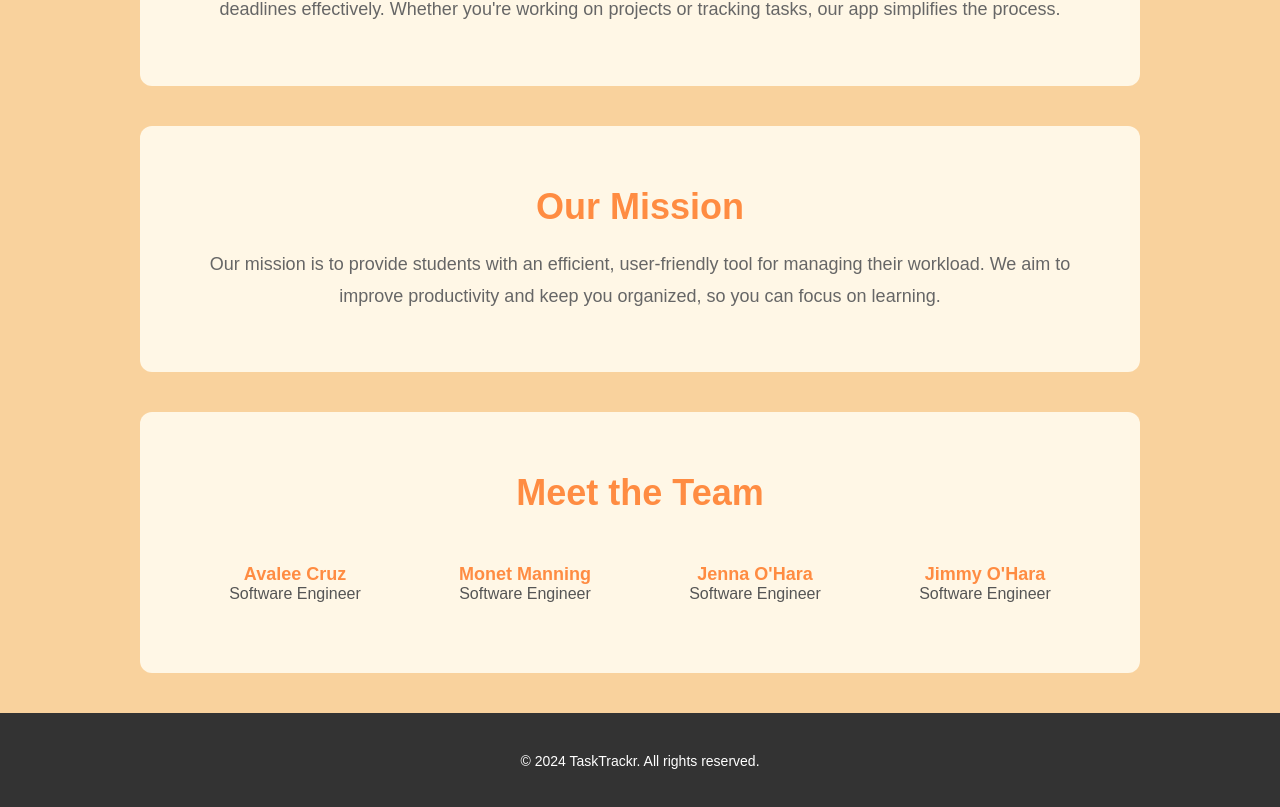
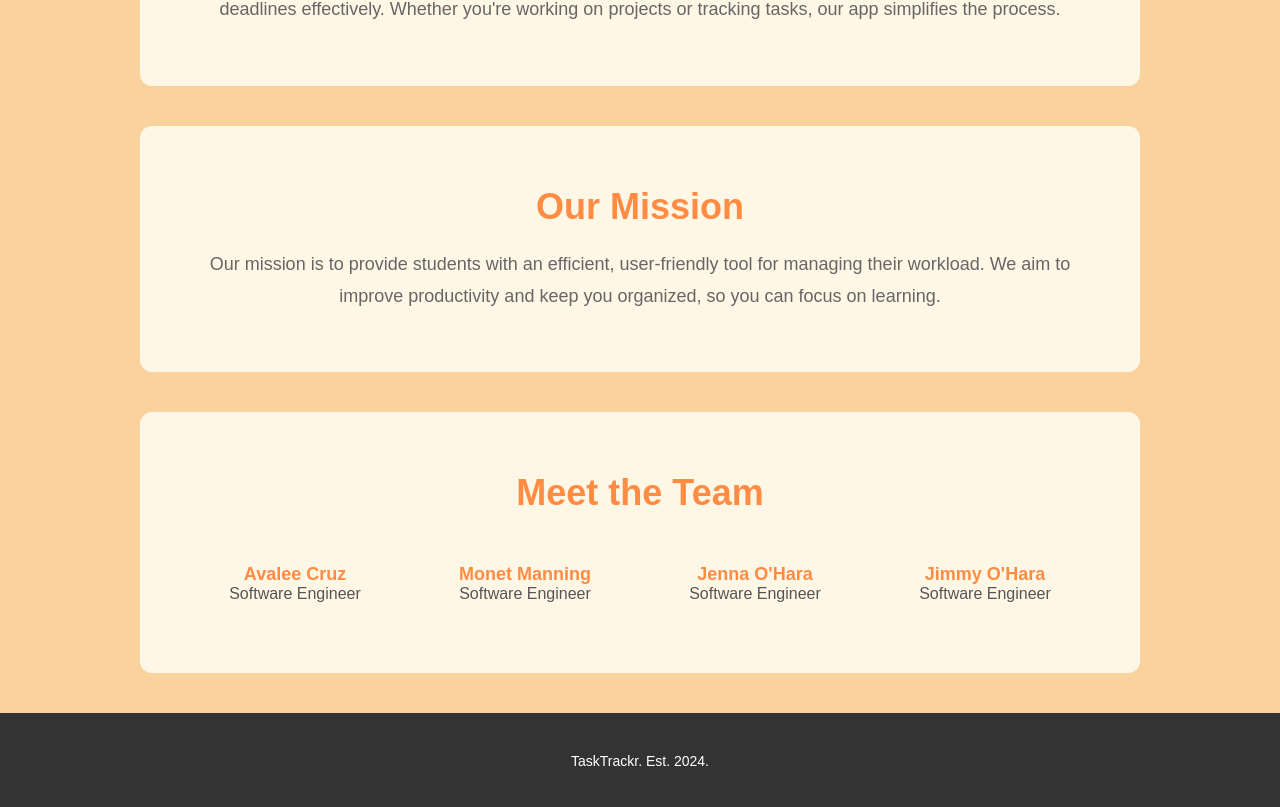
Before and after one commit to jennaohara28/CS4340, an Angular app in the folder frontend/: page /about in a window 1280 px wide. Shown: the part 625-1432 px from the top of the page. Built offline with nearby package versions, Linux system fonts and the light colour scheme.

Commit message:
Changed statement at bottom of page to best fit reality.

```diff
--- a/frontend/src/app/pages/about/about.component.html
+++ b/frontend/src/app/pages/about/about.component.html
@@ -48,6 +48,6 @@
 
 <footer class="footer">
   <div class="container">
-    <p>&copy; 2024 TaskTrackr. All rights reserved.</p>
+    <p>TaskTrackr. Est. 2024.</p>
   </div>
 </footer>
```
